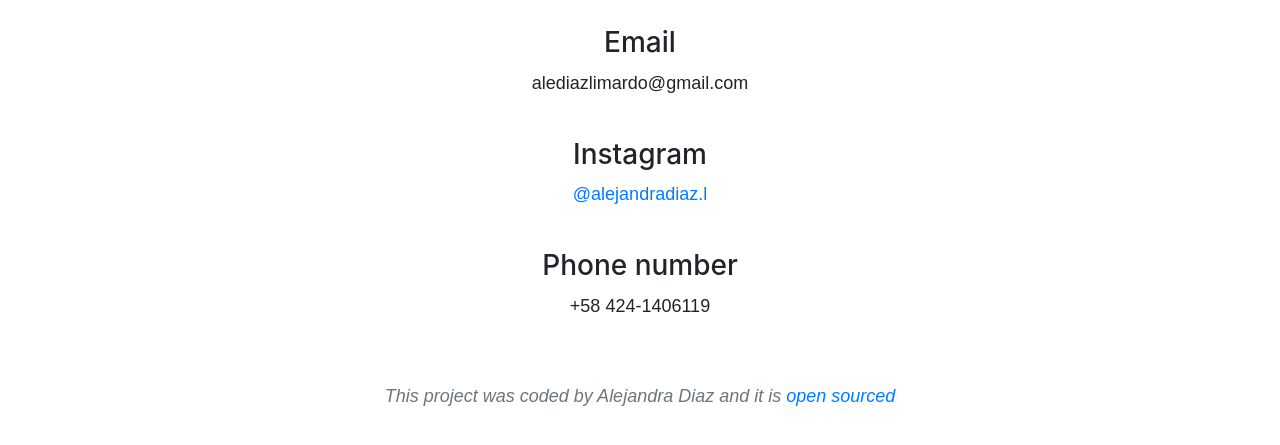
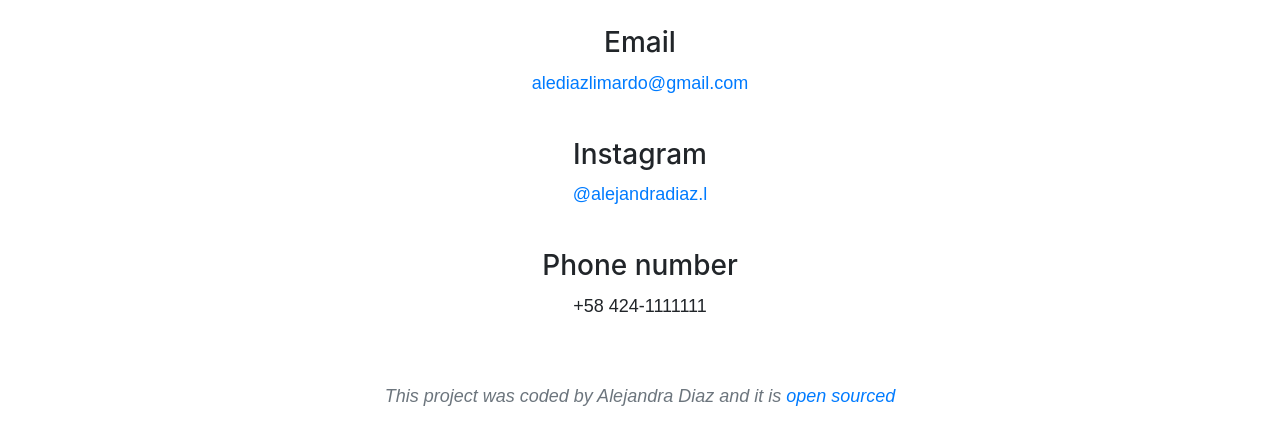
Before and after one commit to coderadiaz/MUN-portfolio-Alejandra-Diaz, a plain HTML site: page contact.html in a window 1280 px wide. Shown: the part 189-634 px from the top of the page. Drawn offline with nearby package versions, Linux system fonts and the light colour scheme.

Commit message:
fixed mailto link in contact page

```diff
--- a/contact.html
+++ b/contact.html
@@ -50,7 +50,7 @@
       <div class="text-center m-5">
         <h3>Email</h3>
         <p>
-          <a href="mailto:alediazlimardo@gmail.com"></a>alediazlimardo@gmail.com
+          <a href="mailto:alediazlimardo@gmail.com">alediazlimardo@gmail.com</a>
         </p>
         <br />
 
@@ -62,7 +62,7 @@
         </p>
         <br />
         <h3>Phone number</h3>
-        <p>+58 424-1406119</p>
+        <p>+58 424-1111111</p>
       </div>
     </div>
     <footer class="container">
```
